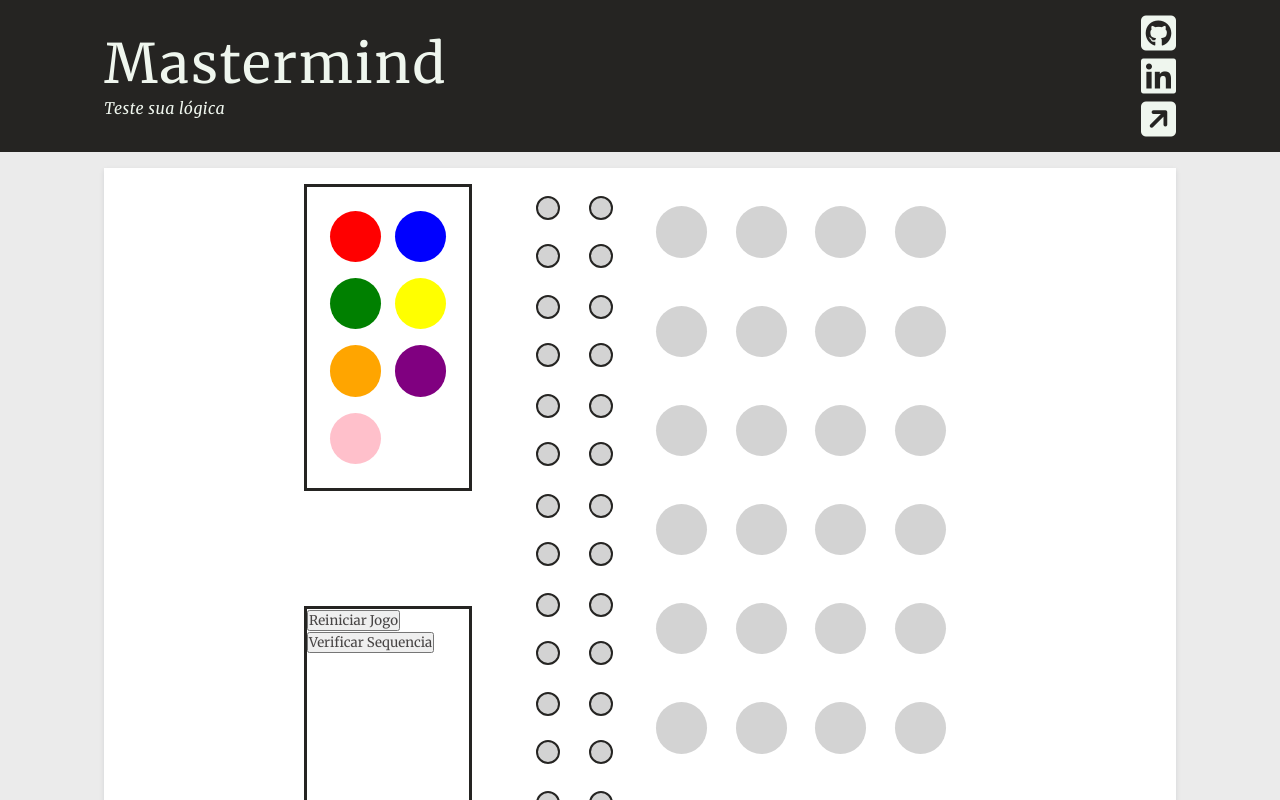
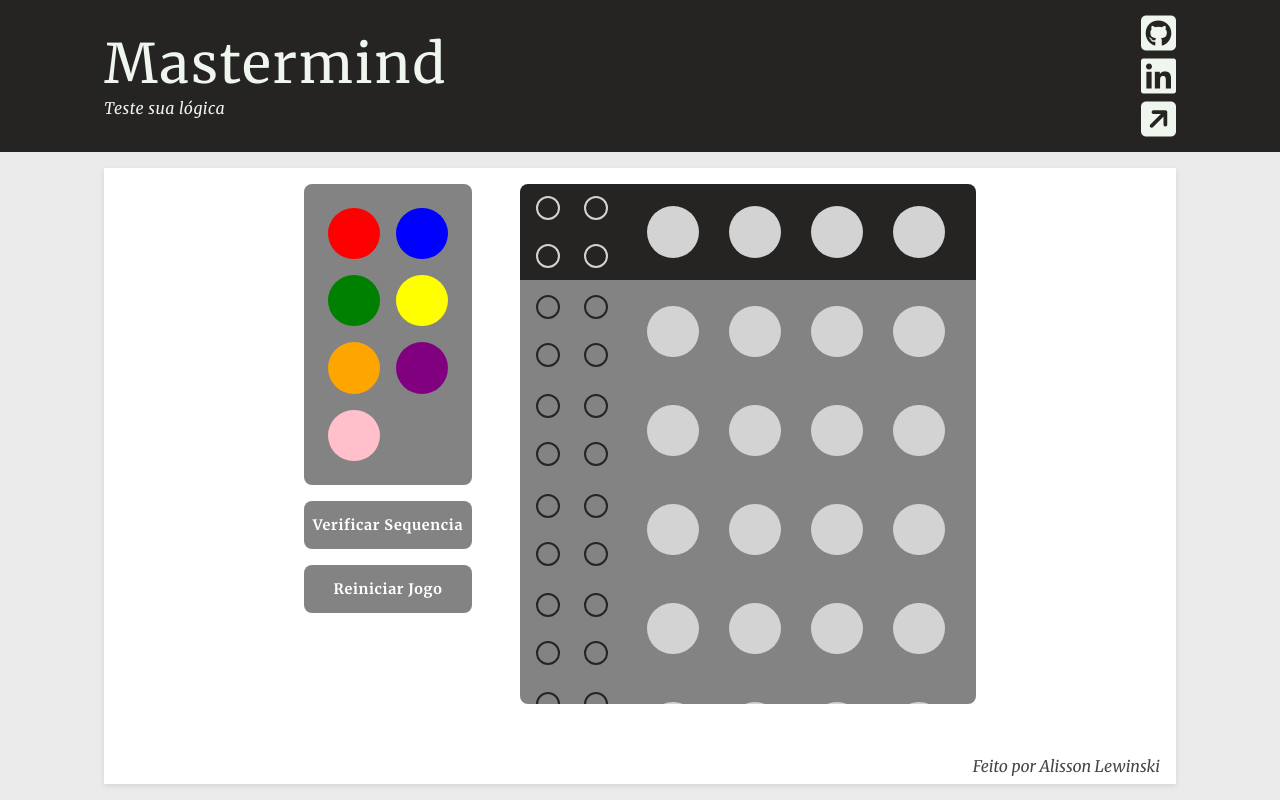
Before and after one commit to alisson-ski/mastermind, an Angular app: page / in a window 1280 px wide. Shown: the top 800 px of the page. Built offline with nearby package versions, Linux system fonts and the light colour scheme.

Commit message:
style update

```diff
--- a/src/app/mastermind/attempt/attempt.component.html
+++ b/src/app/mastermind/attempt/attempt.component.html
@@ -3,7 +3,7 @@
 >
   <div class="attempt-results">
     <div *ngFor="let result of attemptResults"
-    [style.background-color]="isPreviousAttempt || (isCurrentAttempt && gameEnded) ? result.toString(): 'lightgrey'"></div>
+    [style.background-color]="isPreviousAttempt || (isCurrentAttempt && gameEnded) ? result.toString(): 'none'"></div>
   </div>
 
   <div class="attempt-colors">
--- a/src/app/mastermind/attempt/attempt.component.scss
+++ b/src/app/mastermind/attempt/attempt.component.scss
@@ -3,7 +3,7 @@
   padding: 0 1rem;
 
   .attempt-results {
-    width: 25%;
+    width: 6rem;
 
     display: grid;
     grid-template-columns: 1fr 1fr;
@@ -14,15 +14,14 @@
     > div {
       width: 1.5rem;
       height: 1.5rem;
-      background-color: lightgrey;
       border-radius: 100px;
 
-      border: solid 2px var(--primary-color);
+      border: solid 2px var(--background-color);
     }
   }
 
   .attempt-colors {
-    width: 75%;
+    flex-grow: 1;
 
     display: flex;
     justify-content: space-around;
@@ -31,7 +30,13 @@
   }
 
   &.current-attempt {
-    border: solid 3px var(--primary-color);
+    background-color: var(--background-color);
+
+    .attempt-results {
+      > div {
+        border: solid 2px lightgrey;
+      }
+    }
 
     .attempt-colors {
       > div {
--- a/src/app/mastermind/attempt/attempt.component.ts
+++ b/src/app/mastermind/attempt/attempt.component.ts
@@ -45,8 +45,9 @@ export class AttemptComponent implements OnInit {
     if (!this.isCurrentAttempt) return;
     if (this.colorBeingHeld == null) return;
 
-    if (this.colors.includes(this.colorBeingHeld)) {
-      return window.alert('Você não pode repetir cores na sequência');
+    const indexOfColorBeingHeldInCurrentSequence = this.colors.indexOf(this.colorBeingHeld);
+    if (indexOfColorBeingHeldInCurrentSequence != -1) {
+      this.colors[indexOfColorBeingHeldInCurrentSequence] = null;
     }
 
     this.colors[index] = this.colorBeingHeld;
--- a/src/app/mastermind/color-picker/color-picker.component.scss
+++ b/src/app/mastermind/color-picker/color-picker.component.scss
@@ -3,7 +3,8 @@
   grid-template-columns: 1fr 1fr;
   justify-items: center;
   align-items: center;
-  border: solid 3px var(--primary-color);
+  background-color: var(--primary-color);
+  border-radius: var(--border-radius);
 
   row-gap: 1rem;
   padding: 1.5rem 1rem;
@@ -15,7 +16,7 @@
     cursor: pointer;
 
     &.selected-color {
-      border: solid 3px var(--primary-color);
+      border: solid 3px white;
     }
   }
 }
--- a/src/app/mastermind/mastermind.component.html
+++ b/src/app/mastermind/mastermind.component.html
@@ -13,13 +13,15 @@
     >
     </app-attempt>
 
-    <!-- <div class="secret-sequence">
-      <div class="ski-color-circle" *ngFor="let color of secretSequence" [style.background-color]="color"></div>
-    </div> -->
+    <div class="secret-sequence">
+      <div [class.hidden-color]="!gameEnded" class="ski-color-circle" *ngFor="let color of secretSequence" [style.background-color]="color">
+        {{gameEnded ? '' : '?'}}
+      </div>
+    </div>
   </div>
 
   <div id="controls">
-    <button (click)="restartGame()">Reiniciar Jogo</button>
-    <button (click)="onVerifySequenceClick()">Verificar Sequencia</button>
+    <button class="ski-btn" (click)="onVerifySequenceClick()">Verificar Sequencia</button>
+    <button class="ski-btn" (click)="restartGame()">Reiniciar Jogo</button>
   </div>
 </div>
--- a/src/app/mastermind/mastermind.component.scss
+++ b/src/app/mastermind/mastermind.component.scss
@@ -1,11 +1,14 @@
 #mastermind {
   width: 42rem;
+  max-height: calc(100vh - 17.5rem);
+
   margin: 0 auto;
 
   display: grid;
   grid-template-columns: 25% 1fr;
-  grid-template-rows: 1fr 1fr;
-  gap: 3rem;
+  grid-template-rows: auto 1fr;
+  column-gap: 3rem;
+  row-gap: 1rem;
 
   grid-template-areas:
     "color-picker board"
@@ -17,14 +20,20 @@
 
   #controls {
     grid-area: controls;
-    border: solid 3px var(--primary-color);
+    display: flex;
+    flex-direction: column;
+    gap: 1rem;
   }
 
   #board {
     grid-area: board;
 
+    background-color: var(--primary-color);
+    border-radius: var(--border-radius);
+    overflow: auto;
+
     display: flex;
-    flex-direction: column-reverse;
+    flex-direction: column;
     gap: 0.2rem;
 
     > * {
@@ -37,12 +46,20 @@
     justify-content: space-around;
     align-items: center;
     min-height: 6rem;
+    padding-right: 1rem;
 
-    border: solid 3px var(--primary-color);
+    margin-left: 7rem;
+
+    > div {
+      display: flex;
+      align-items: center;
+      justify-content: center;
+      color: var(--primary-color);
+      font-size: 12px;
+
+      &.hidden-color {
+        background-color: lightgrey !important;
+      }
+    }
   }
-
-  .secret-sequence {
-    border-color: var(--secondary-color);
-  }
-
 }
--- a/src/app/mastermind/mastermind.component.ts
+++ b/src/app/mastermind/mastermind.component.ts
@@ -14,7 +14,7 @@ export class MastermindComponent implements OnInit {
 
   colorBeingHeld: Colors | null = null;
 
-  numberOfAttempts = 8;
+  numberOfAttempts = 10;
   currentAttempt = 0;
 
   allColors = Object.values(Colors);
@@ -52,13 +52,23 @@ export class MastermindComponent implements OnInit {
       }, 200)
     }
 
+    if (this.currentAttempt == this.numberOfAttempts - 1) {
+      this.gameEnded = true;
+
+      return setTimeout(() => {
+        window.alert('Você perdeu! Tente novamente.');
+      }, 200)
+    }
+
     this.currentAttempt++;
-
-    console.log(currentAttemptData);
-
   }
 
   restartGame() {
+    if (!this.gameEnded) {
+      const restartGameConfirmation = window.confirm('Tem certeza que deseja reiniciar o jogo?');
+      if (!restartGameConfirmation) return;
+    }
+
     location.reload();
   }
 
--- a/src/styles.scss
+++ b/src/styles.scss
@@ -2,7 +2,7 @@
 
 :root {
   --background-color: #252422;
-  --primary-color: #252422;
+  --primary-color: #838383;
   --secondary-color: #7C203A;
 
   --page-background-color: #ebebeb;
@@ -10,6 +10,8 @@
   --primary-font: 'Merriweather';
   --primary-font-color: #484545;
   --header-font-color: #EFF6EE;
+
+  --border-radius: 8px;
 
   --color-size: 3.2rem;
 
@@ -48,6 +50,19 @@ body {
   color: var(--primary-color);
 }
 
+.ski-btn {
+  height: 3rem;
+  background-color: var(--primary-color);
+  border-radius: var(--border-radius);
+  border: none;
+  color: white;
+
+  font-size: 0.9rem;
+  font-weight: 600;
+  letter-spacing: 0.7px;
+  cursor: pointer;
+}
+
 .ski-color-circle {
   height: var(--color-size);
   width: var(--color-size);
```
